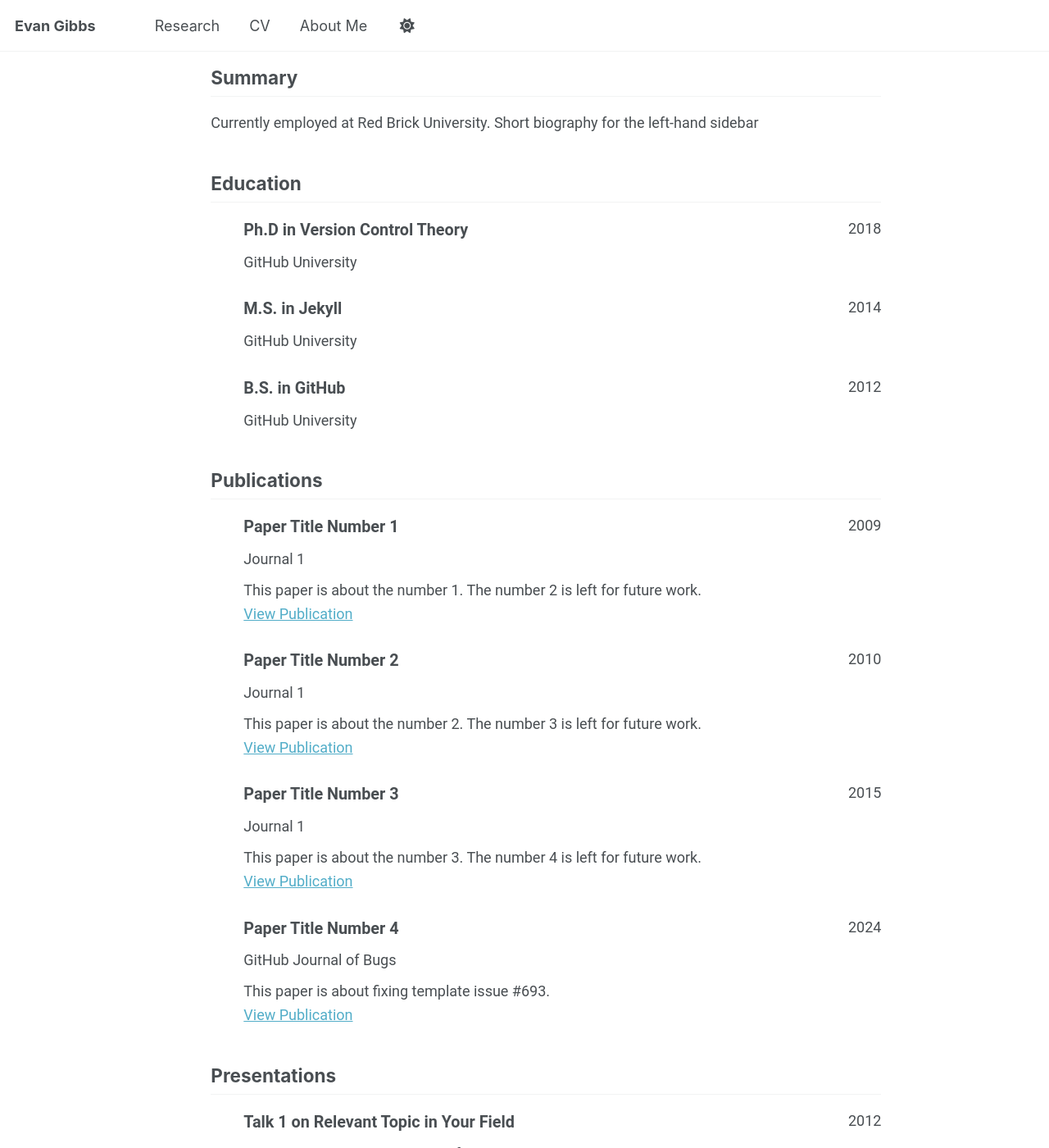
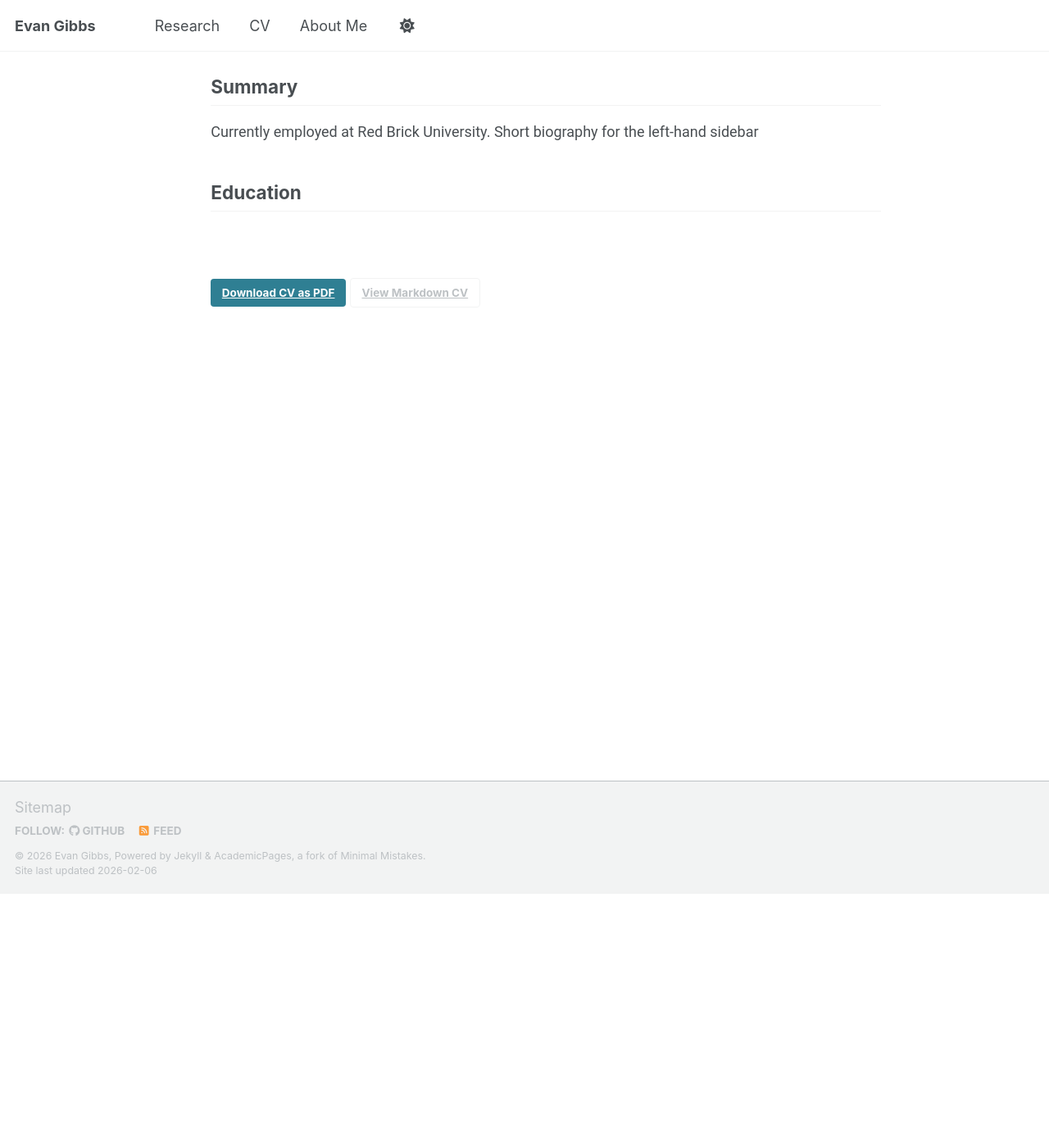
Before and after one commit to EvanGibbs717/EvanGibbs, a Jekyll site: the page built from _pages/cv-json.md, in a window 1280 px wide and 1400 px high, scrolled down 310 px. Shown: the whole window at 82% size. Built offline with Jekyll 4.4.1, drawn with Linux system fonts in a browser that asks for light colours; a script bundle is joined from its source files by our own code; library files that are not in the unit come from our copies; some of the changed text lies outside the part shown.

Commit message:
Update cv.json

```diff
--- a/_data/cv.json
+++ b/_data/cv.json
@@ -1,9 +1,9 @@
 {
   "basics": {
-    "name": "Your Sidebar Name",
-    "email": "none@example.org",
-    "phone": "",
-    "website": "https://academicpages.github.io",
+    "name": "Evan Gibbs",
+    "email": "evangibbs717@gmail.com",
+    "phone": "717-817-1843",
+    "website": "???",
     "summary": "Currently employed at Red Brick University. Short biography for the left-hand sidebar",
     "location": {
       "address": "",
@@ -33,120 +33,22 @@
   "work": [],
   "education": [
     {
-      "institution": "GitHub University",
-      "area": "Ph.D in Version Control Theory",
+      "institution": "",
+      "area": "",
       "studyType": "",
       "startDate": "",
-      "endDate": "2018",
+      "endDate": "",
       "gpa": null,
       "courses": []
     },
     {
-      "institution": "GitHub University",
-      "area": "M.S. in Jekyll",
+      "institution": "",
+      "area": "",
       "studyType": "",
       "startDate": "",
-      "endDate": "2014",
-      "gpa": null,
-      "courses": []
-    },
-    {
-      "institution": "GitHub University",
-      "area": "B.S. in GitHub",
-      "studyType": "",
-      "startDate": "",
-      "endDate": "2012",
+      "endDate": "",
       "gpa": null,
       "courses": []
     }
-  ],
-  "skills": [],
-  "languages": [],
-  "interests": [],
-  "references": [],
-  "publications": [
-    {
-      "name": "Paper Title Number 1",
-      "publisher": "Journal 1",
-      "releaseDate": "2009-10-01",
-      "website": "https://academicpages.github.io/files/paper1.pdf",
-      "summary": "This paper is about the number 1. The number 2 is left for future work."
-    },
-    {
-      "name": "Paper Title Number 2",
-      "publisher": "Journal 1",
-      "releaseDate": "2010-10-01",
-      "website": "https://academicpages.github.io/files/paper2.pdf",
-      "summary": "This paper is about the number 2. The number 3 is left for future work."
-    },
-    {
-      "name": "Paper Title Number 3",
-      "publisher": "Journal 1",
-      "releaseDate": "2015-10-01",
-      "website": "https://academicpages.github.io/files/paper3.pdf",
-      "summary": "This paper is about the number 3. The number 4 is left for future work."
-    },
-    {
-      "name": "Paper Title Number 4",
-      "publisher": "GitHub Journal of Bugs",
-      "releaseDate": "2024-02-17",
-      "website": "https://academicpages.github.io/files/paper3.pdf",
-      "summary": "This paper is about fixing template issue #693."
-    }
-  ],
-  "presentations": [
-    {
-      "name": "Talk 1 on Relevant Topic in Your Field",
-      "event": "UC San Francisco, Department of Testing",
-      "date": "2012-03-01",
-      "location": "San Francisco, CA, USA",
-      "description": ""
-    },
-    {
-      "name": "Tutorial 1 on Relevant Topic in Your Field",
-      "event": "UC-Berkeley Institute for Testing Science",
-      "date": "2013-03-01",
-      "location": "Berkeley, CA, USA",
-      "description": ""
-    },
-    {
-      "name": "Talk 2 on Relevant Topic in Your Field",
-      "event": "London School of Testing",
-      "date": "2014-02-01",
-      "location": "London, UK",
-      "description": ""
-    },
-    {
-      "name": "Conference Proceeding talk 3 on Relevant Topic in Your Field",
-      "event": "Testing Institute of America 2014 Annual Conference",
-      "date": "2014-03-01",
-      "location": "Los Angeles, CA, USA",
-      "description": ""
-    }
-  ],
-  "teaching": [
-    {
-      "course": "Teaching experience 1",
-      "institution": "University 1, Department",
-      "date": "2014-01-01",
-      "role": "Undergraduate course",
-      "description": ""
-    },
-    {
-      "course": "Teaching experience 2",
-      "institution": "University 1, Department",
-      "date": "2015-01-01",
-      "role": "Workshop",
-      "description": ""
-    }
-  ],
-  "portfolio": [
-    {
-      "name": "Portfolio item number 1",
-      "category": "portfolio",
-      "date": "",
-      "url": "",
-      "description": "Short description of portfolio item number 1<br/><img src='/images/500x300.png'>"
-    }
   ]
 }
```
